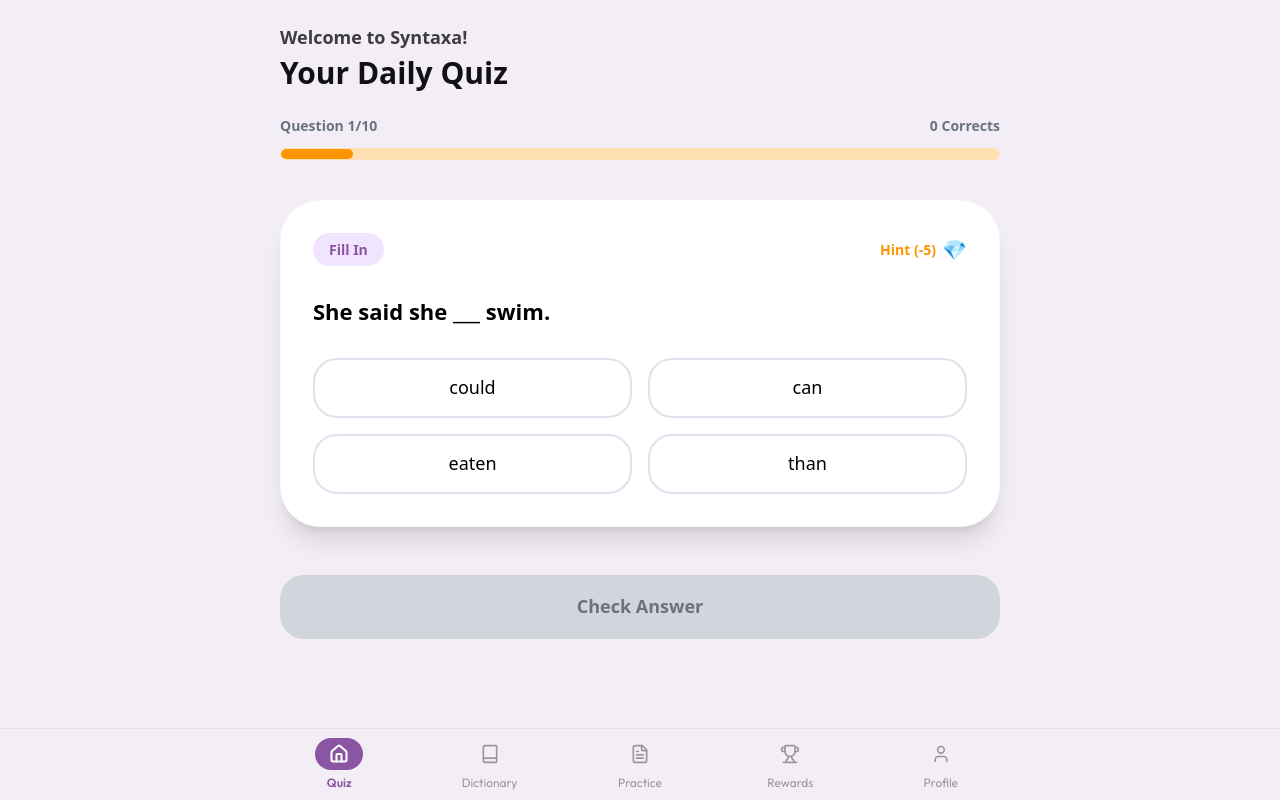
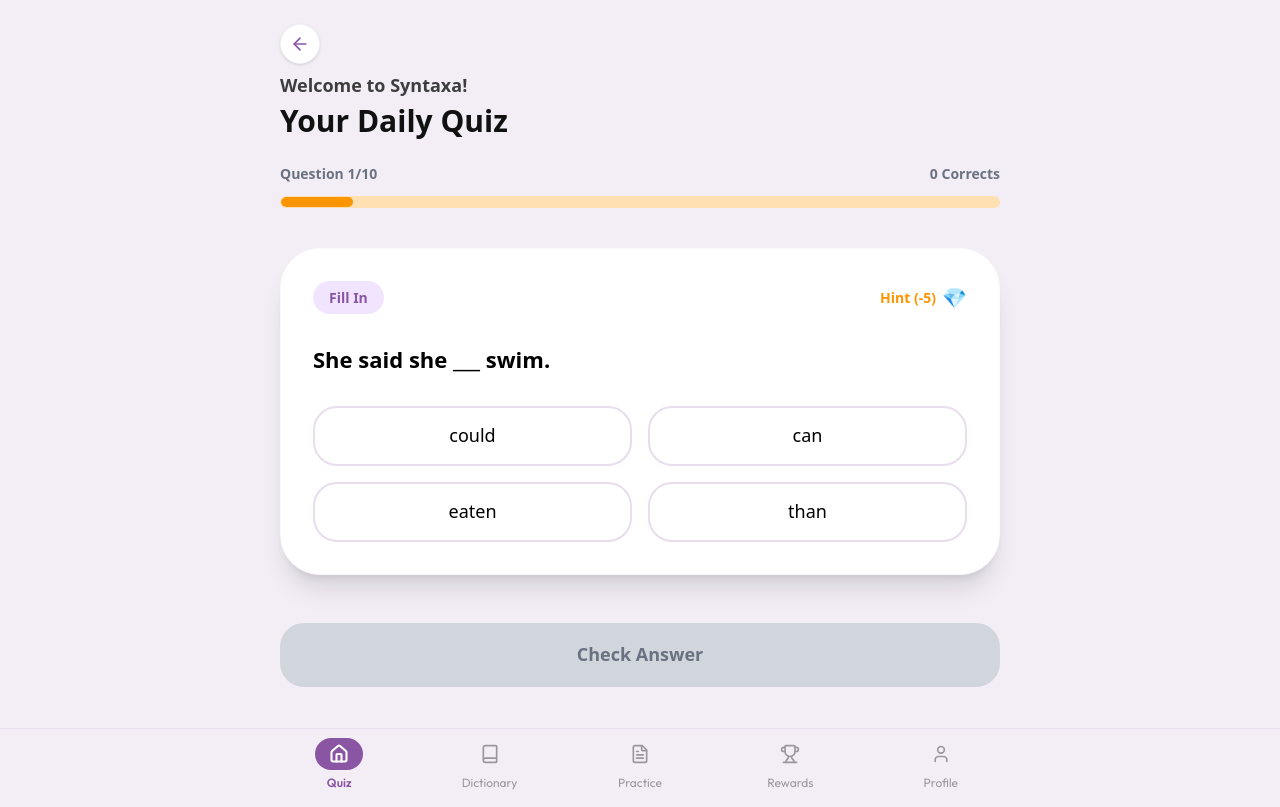
Before and after one commit to Omar-webcloud/Syntaxa, a Next.js app: page / in a window 1280 px wide. Both pictures are taken after a click on the button "Start Quiz". Built offline with nearby package versions, Linux system fonts and the light colour scheme.

Commit message:
back btn

```diff
--- a/src/app/page.tsx
+++ b/src/app/page.tsx
@@ -10,7 +10,7 @@
   return (
     <main className="min-h-screen">
       {showQuiz ? (
-        <QuizGame />
+        <QuizGame onBack={() => setShowQuiz(false)} />
       ) : (
         <Dashboard onStartQuiz={() => setShowQuiz(true)} />
       )}
--- a/src/components/QuizGame.tsx
+++ b/src/components/QuizGame.tsx
@@ -2,7 +2,7 @@
 
 import { useState, useEffect } from "react";
 import { motion, AnimatePresence } from "framer-motion";
-import { CheckCircle, XCircle, ArrowRight, RotateCcw } from "lucide-react";
+import { CheckCircle, XCircle, ArrowRight, RotateCcw, ArrowLeft } from "lucide-react";
 import quizData from "@/data/quiz.json";
 import { cn } from "@/lib/utils";
 import { useAuth } from "@/lib/AuthContext";
@@ -14,7 +14,11 @@
   answer: string;
 };
 
-export default function QuizGame() {
+interface QuizGameProps {
+  onBack: () => void;
+}
+
+export default function QuizGame({ onBack }: QuizGameProps) {
   const { user, isAuthenticated } = useAuth();
   const [questions, setQuestions] = useState<QuizQuestion[]>([]);
   const [currentQuestionIndex, setCurrentQuestionIndex] = useState(0);
@@ -133,6 +137,13 @@
   return (
     <div className="min-h-screen bg-[#F3EEF6] dark:bg-[#0F0A15] font-sans text-black dark:text-[#F3F4F6] flex flex-col items-center pb-24 transition-colors duration-300">
       <div className="w-full max-w-[412px] md:max-w-[768px] p-6 space-y-6">
+
+        <button
+          onClick={onBack}
+          className="w-10 h-10 rounded-full bg-white dark:bg-[#1C1625] flex items-center justify-center shadow-sm border border-gray-100 dark:border-[#2D2438] active:scale-95 transition-all mb-2"
+        >
+          <ArrowLeft size={20} className="text-[#8A56A4] dark:text-[#A87BC7]" />
+        </button>
 
         <div className="space-y-1">
           <p className="text-base sm:text-[18px] font-semibold text-[#111] dark:text-[#9CA3AF] opacity-80">
@@ -266,12 +277,21 @@
                     Accuracy: {Math.round((score / MAX_QUESTIONS) * 100)}%
                 </div>
 
+                <div className="space-y-3">
                     <button
                         onClick={initQuiz}
                         className="w-full h-[60px] bg-[#8A56A4] text-white rounded-[24px] text-base sm:text-[18px] font-bold flex items-center justify-center gap-2 active:scale-95 transition-all shadow-lg shadow-purple-200 dark:shadow-none"
                     >
                         <RotateCcw size={20} /> Play Again
                     </button>
+
+                    <button
+                        onClick={onBack}
+                        className="w-full h-[60px] bg-transparent border-2 border-gray-100 dark:border-[#2D2438] text-gray-900 dark:text-white rounded-[24px] text-base sm:text-[18px] font-bold flex items-center justify-center gap-2 active:scale-95 transition-all hover:bg-gray-50 dark:hover:bg-[#2D2438]/50"
+                    >
+                        Back to Dashboard
+                    </button>
+                </div>
             </motion.div>
         )}
 
```
Lines whose indentation alone changed are shown as unchanged.
